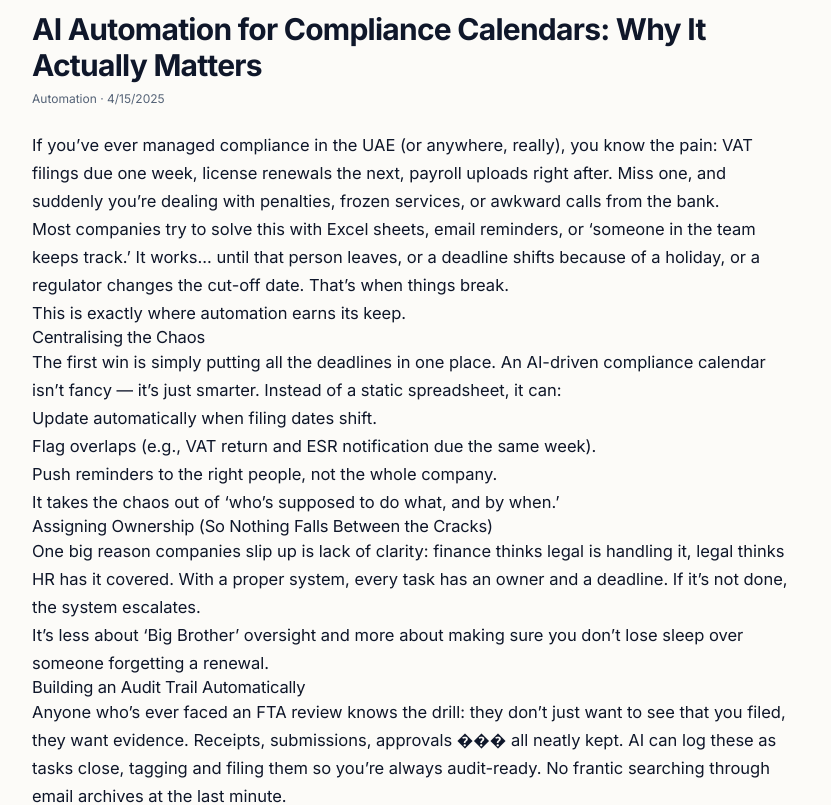
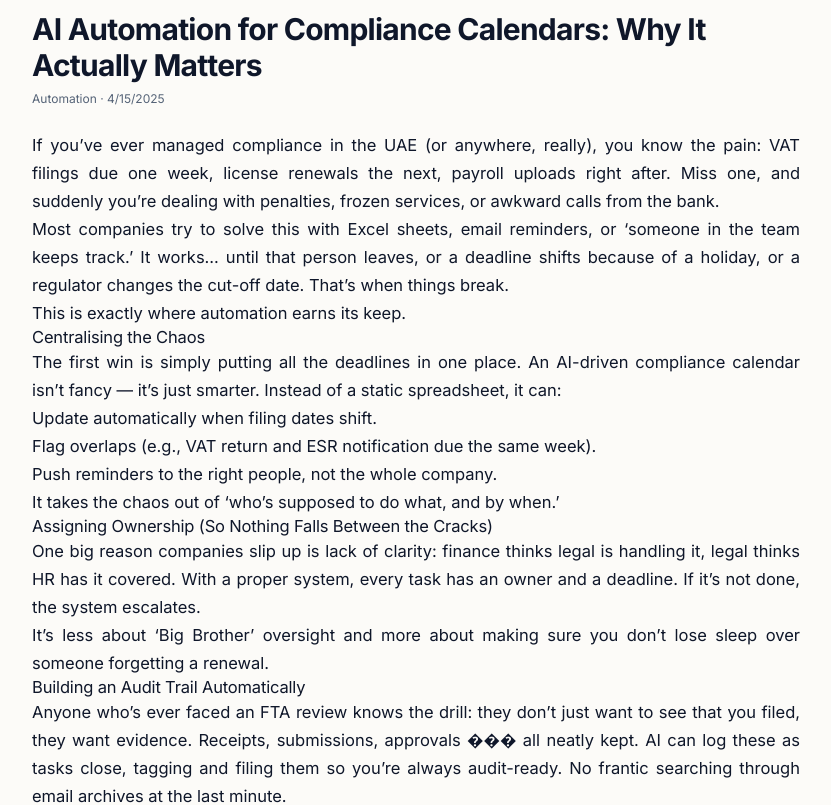
Before and after one commit to 4worknewmail-sketch/dubaibusiness, a React (Vite) app: page /blogs/ai-automation-for-compliance-calendars in a window 1280 px wide. Shown: the part 400-1205 px from the top of the page, without its empty margins (224-1055 px from the left). Built offline with nearby package versions, Linux system fonts and the light colour scheme.

Commit message:
Justify blog text
cgen-ed15419881774296bd728ecc617fd51e

```diff
--- a/client/pages/BlogPost.tsx
+++ b/client/pages/BlogPost.tsx
@@ -54,7 +54,7 @@ export default function BlogPost() {
         </m.div>
         <h1 className="mt-6 text-3xl font-bold tracking-tight">{post.title}</h1>
         <div className="mt-2 text-xs text-muted-foreground">{post.tag} · {new Date(post.date).toLocaleDateString()}</div>
-        <article className="prose prose-sm mt-6 max-w-none dark:prose-invert">
+        <article className="prose prose-sm mt-6 max-w-none text-justify dark:prose-invert prose-p:text-justify prose-li:text-justify">
           {post.content.map((b, i) => {
             if (b.type === "h2") return <h2 key={i}>{b.text}</h2>;
             if (b.type === "ul") return (
```
